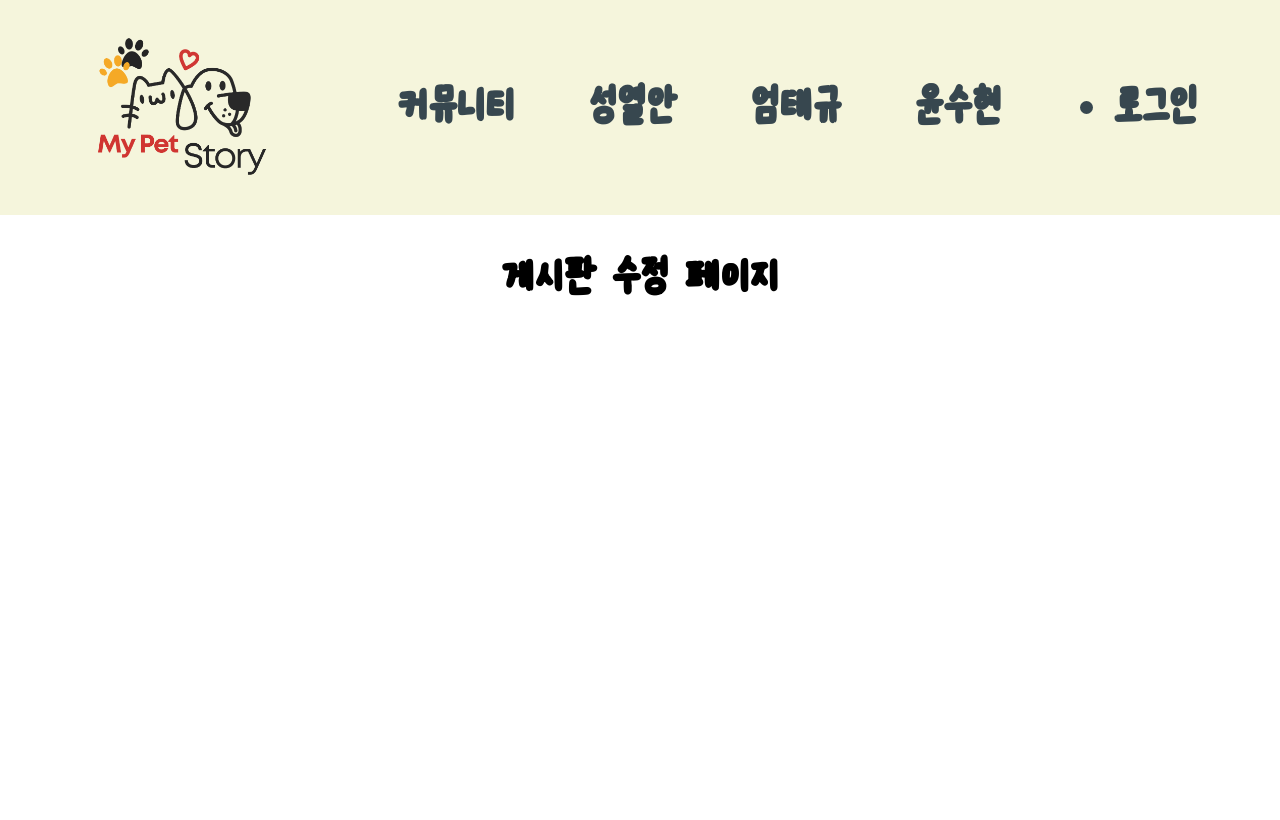
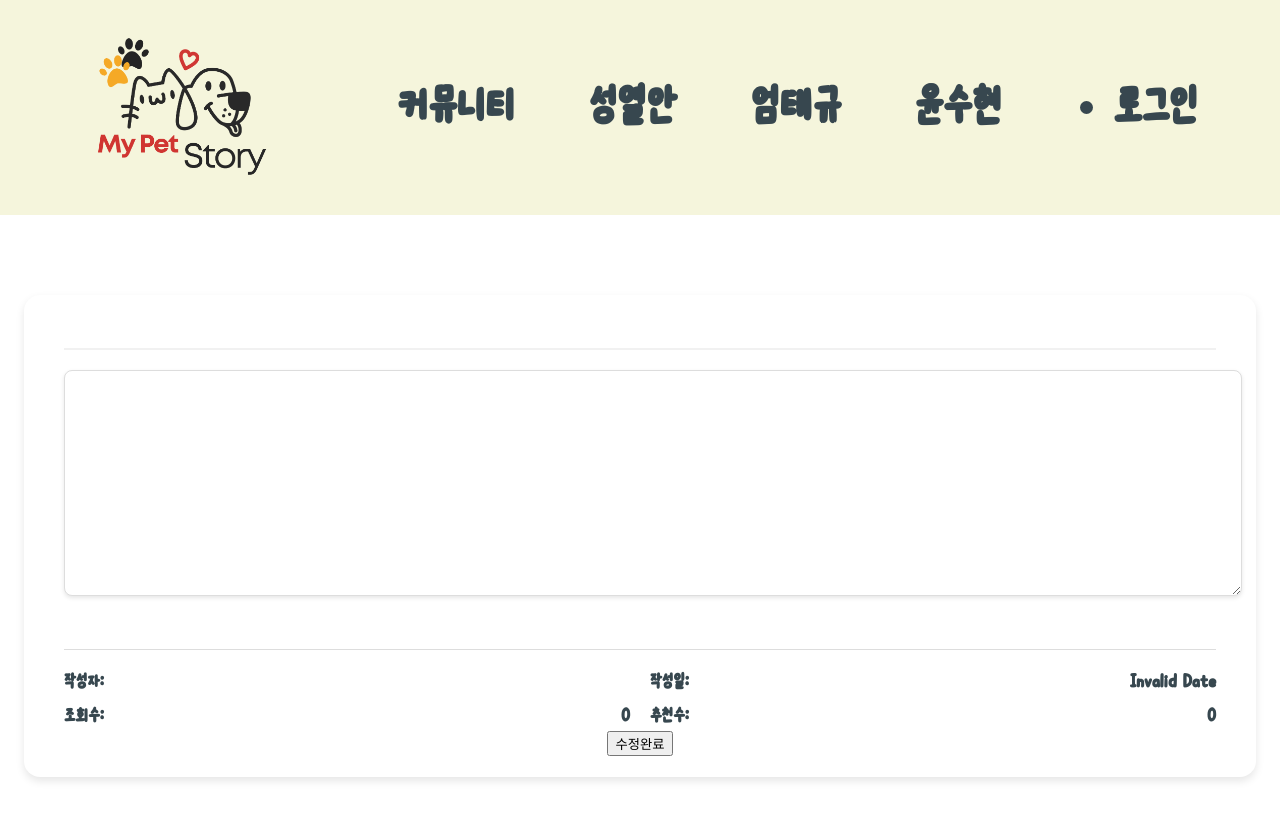
Before and after one commit to kimkyoungbin667/gukbi_3rd_frontend, a React (Create React App) app: page /boardEdit in a window 1280 px wide. Shown: the top 820 px of the page. Built offline with nearby package versions, Linux system fonts and the light colour scheme; the HTML template or start-up script is replaced by a standard one.

Commit message:
Feat: 게시글 수정하기

```diff
--- a/src/comp/api/board.js
+++ b/src/comp/api/board.js
@@ -5,7 +5,7 @@ import api from '../ax/axiosSetting'
  * @param {} param
  * @returns {Promise}
  */
-export const boardList = (param) => {
+export const getBoardList = (param) => {
     return api.get('/board/getBoardList', {
         params: param
     });
@@ -17,7 +17,7 @@ export const boardList = (param) => {
  * @param {number} obj.boardIdx - 게시글 idx
  * @return {Promise<Object>}
  */
-export const boardDetail = (param) => {
+export const getBoardDetail = (param) => {
     return api.get('/board/getBoardDetail', {
         params: param
     });
@@ -32,3 +32,14 @@ export const boardDetail = (param) => {
 export const increaseView = (obj) => {
     return api.post('/board/increaseView', JSON.stringify(obj))
 }
+
+/**
+ * 게시글 수정하기
+ * @param {Object} obj
+ * @param {number} obj.boardIdx
+ * @param {string} obj.content
+ * @return {Promise}
+ */
+export const saveEditBoard = (obj) => {
+    return api.post('/board/saveEditBoard', JSON.stringify(obj))
+}
--- a/src/comp/components/board/BoardDetail.js
+++ b/src/comp/components/board/BoardDetail.js
@@ -1,14 +1,14 @@
 import React, { useEffect, useState } from "react";
 import { useLocation } from "react-router";
-import { boardDetail, increaseView } from "../../api/board";
+import { useNavigate } from "react-router-dom";
+import { getBoardDetail, increaseView } from "../../api/board";
 import '../../css/board/boardDetail.css';
 
 function BoardDetail() {
   const location = useLocation();
   const { state } = location;
-
+  const navigate = useNavigate();
   const [boardIdx, setBoardIdx] = useState(null);
-  const [viewCount, setViewCount] = useState('');
 
   // 게시글 정보
   const [boardContents, setBoardContents] = useState({
@@ -38,7 +38,7 @@ function BoardDetail() {
 
     // 게시글 상세 갖고오기
     if (boardIdx !== null) {
-      boardDetail({ boardIdx })
+      getBoardDetail({ boardIdx })
         .then(res => {
           if (res.data.code == '200') {
             setBoardContents(res.data.data);
@@ -62,14 +62,13 @@ function BoardDetail() {
               viewCount: prev.viewCount + 1,
             }));
           }
-
         })
     }
   }, [boardIdx]);
 
   // 수정 버튼 클릭 이벤트
   const handleEdit = () => {
-
+    navigate("/boardEdit", { state: { boardIdx: boardIdx }})
   };
 
   // 삭제 버튼 클릭 이벤트
--- a/src/comp/components/board/BoardEdit.js
+++ b/src/comp/components/board/BoardEdit.js
@@ -1,10 +1,111 @@
-import React from 'react';
+import React, { useEffect, useState } from "react";
+import { useLocation } from "react-router";
+import { useNavigate } from "react-router-dom";
+import { getBoardDetail, saveEditBoard } from "../../api/board";
+import '../../css/board/boardEdit.css';
 
 function BoardEdit() {
+  const location = useLocation();
+  const { state } = location;
+
+  const [boardIdx, setBoardIdx] = useState(null);
+  const navigate = useNavigate();
+  const userIdx = localStorage.getItem("userIdx");
+
+  // 게시글 정보
+  const [boardContents, setBoardContents] = useState({
+    boardIdx: '',
+    content: '',
+    createdByUserIdx: '',
+    createdByUserNickname: '',
+    likeCount: 0,
+    title: '',
+    viewCount: 0,
+  });
+
+
+  useEffect(() => {
+
+    // 유저인덱스 임시 설정
+    localStorage.setItem("userIdx", 2);
+
+    if (state?.boardIdx) {
+      setBoardIdx(state.boardIdx);
+    }
+
+  }, [state]);
+
+  useEffect(() => {
+
+    // 게시글 상세 갖고오기
+    if (boardIdx !== null) {
+      getBoardDetail({ boardIdx })
+        .then(res => {
+          if (res.data.code == '200') {
+            setBoardContents(res.data.data);
+          }
+        })
+        .catch(err => {
+          console.error(err);
+        });
+    }
+
+  }, [boardIdx]);
+
+  // 수정 버튼 클릭 이벤트
+  const finishEdit = () => {
+
+    let obj = new Object();
+    obj.boardIdx = boardIdx;
+    obj.userIdx = userIdx;
+    obj.content = boardContents.content;
+
+    saveEditBoard(obj)
+    .then(res => {
+      if(res.data.code === '200') {
+        navigate("/boardList")
+      }
+    })
+
+  };
+
   return (
-    <div>
-      <h1>게시판 수정 페이지</h1>
+    <div className="board-edit-container">
+      <h1 className="board-edit-title">{boardContents.title}</h1>
+      <div className="board-edit-content">
+        <textarea
+          value={boardContents.content}
+          onChange={(e) =>
+            setBoardContents({
+              ...boardContents,
+              content: e.target.value,
+            })
+          }
+        />
+      </div>
+      <div className="board-edit-info">
+        <div>
+          <span>작성자:</span> <span>{boardContents.createdByUserNickname}</span>
+        </div>
+        <div>
+          <span>작성일:</span>
+          <span>{new Date(boardContents.createdAt).toLocaleString()}</span>
+        </div>
+        <div>
+          <span>조회수:</span> <span>{boardContents.viewCount}</span>
+        </div>
+        <div>
+          <span>추천수:</span> <span>{boardContents.likeCount}</span>
+        </div>
+      </div>
+
+      <div className="board-finishedit-actions">
+        <button className="edit-button" onClick={finishEdit}>
+          수정완료
+        </button>
+      </div>
     </div>
+
   );
 }
 
--- a/src/comp/components/board/BoardList.js
+++ b/src/comp/components/board/BoardList.js
@@ -1,6 +1,6 @@
 import { useState, useEffect } from "react";
 import { useNavigate } from "react-router-dom";
-import { boardList } from "../../api/board";
+import { getBoardList } from "../../api/board";
 import "../../css/board/boardList.css";
 import '../../css/cursor/cursor.css';
 
@@ -17,7 +17,7 @@ export default function BoardList() {
         let obj = new Object();
         obj.page = page;
 
-        boardList(obj)
+        getBoardList(obj)
             .then(res => {
                 console.log(res.data);
                 if (res.data.code === "200") {
--- /dev/null
+++ b/src/comp/css/board/boardEdit.css
@@ -0,0 +1,103 @@
+.board-edit-container {
+  width: 90%;
+  max-width: 1200px;
+  margin: 80px auto;
+  padding: 20px 40px;
+  background-color: #fff;
+  border-radius: 16px;
+  box-shadow: 0 4px 8px rgba(0, 0, 0, 0.1);
+  font-family: "studyGood";
+}
+
+.board-edit-title {
+  font-size: 35px;
+  font-weight: bold;
+  color: #2C3E50;
+  border-bottom: 2px solid #f1f1f1;
+  padding-bottom: 10px;
+  margin-bottom: 20px;
+}
+
+.board-edit-content {
+  font-size: 22px;
+  line-height: 1.6;
+  color: #555;
+  margin-bottom: 40px;
+  word-break: break-word;
+}
+
+.board-edit-info {
+  display: grid;
+  grid-template-columns: 1fr 1fr;
+  gap: 10px 20px;
+  margin-top: 30px;
+  padding-top: 20px;
+  border-top: 1px solid #ddd;
+}
+
+.board-edit-info div {
+  font-size: 20px;
+  color: #888;
+  display: flex;
+  justify-content: space-between;
+}
+
+.board-edit-info span {
+  font-weight: bold;
+  color: #37474f;
+}
+
+.board-edit-buttons {
+  display: flex;
+  justify-content: flex-end;
+  gap: 10px;
+  margin-top: 20px;
+}
+
+.board-edit-button {
+  padding: 10px 20px;
+  font-size: 18px;
+  font-weight: bold;
+  color: #fff;
+  background-color: #007bff;
+  /* 기본 버튼 배경색 */
+  border: none;
+  border-radius: 8px;
+  cursor: pointer;
+  transition: background-color 0.3s ease;
+}
+
+.board-edit-button:hover {
+  background-color: #0056b3;
+  /* 호버 시 색상 변경 */
+}
+
+.board-edit-button.delete {
+  background-color: #f44;
+  /* 삭제 버튼 색상 */
+}
+
+.board-edit-button.delete:hover {
+  background-color: #c22;
+  /* 삭제 버튼 호버 색상 */
+}
+
+/* 내용 입력 필드 */
+.board-edit-content textarea {
+  width: 100%;
+  height: 200px;
+  padding: 12px;
+  border: 1px solid #ddd;
+  border-radius: 8px;
+  font-size: 25px;
+  color: #333;
+  box-shadow: 0px 2px 4px rgba(0, 0, 0, 0.1);
+  transition: border-color 0.3s ease, box-shadow 0.3s ease;
+  font-family: "studyGood";
+}
+
+.board-edit-content textarea:focus {
+  outline: none;
+  border-color: #007bff; /* 포커스 시 테두리 색상 */
+  box-shadow: 0px 4px 8px rgba(0, 123, 255, 0.2); /* 포커스 시 그림자 강조 */
+}
```
